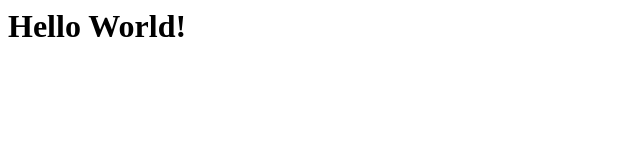
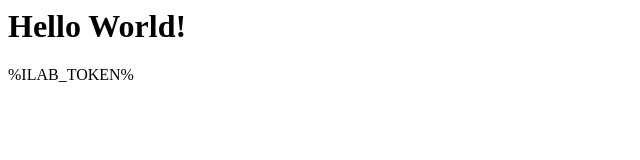
Before and after one commit to ajay1685/SLR-ISSI, a plain HTML site: page index.html in a window 1280 px wide. Shown: the whole page, without its empty margins (0-640 px from the left). Drawn offline with Linux system fonts and the light colour scheme.

Commit message:
Update index.html

```diff
--- a/index.html
+++ b/index.html
@@ -1 +1,2 @@
 <h1>Hello World!</h1>
+<p>%ILAB_TOKEN%</p>
```
